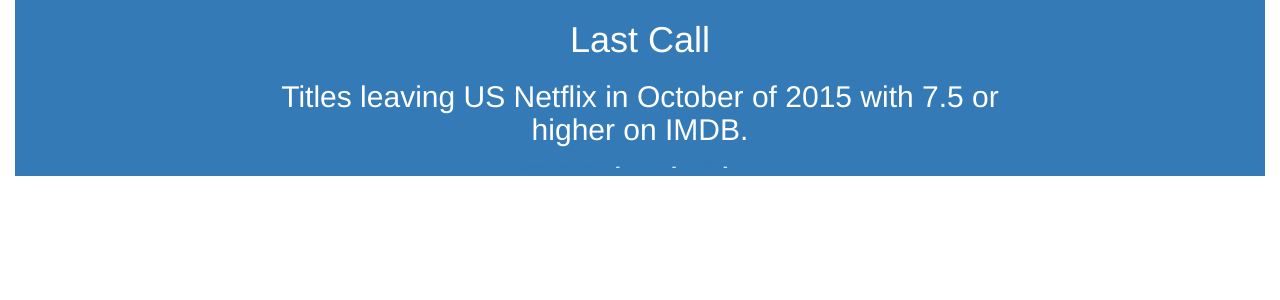
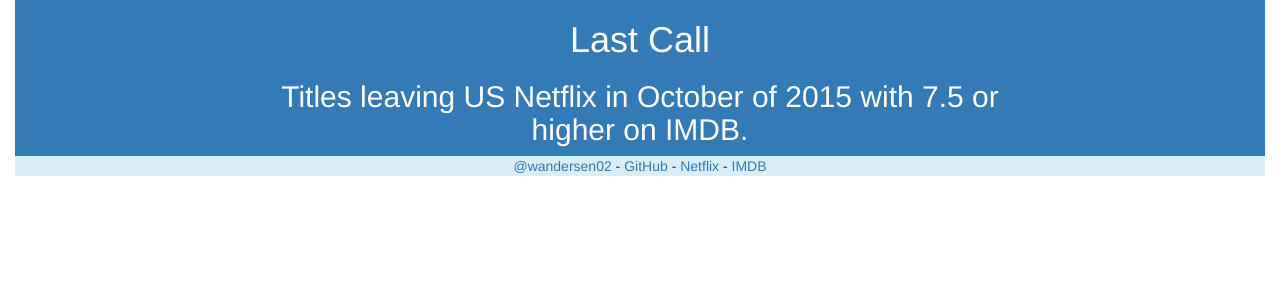
Before and after one commit to lostphilosopher/last-call, a Jekyll site: the page built from index.html, in a window 1280 px wide. Shown: the top 300 px of the page. Built offline with Jekyll 4.4.1, drawn with Linux system fonts in a browser that asks for light colours.

Commit message:
Background colors

```diff
--- a/assets/css/utility.css
+++ b/assets/css/utility.css
@@ -14,7 +14,3 @@
 .text-left {
   text-align: left;
 }
-
-.white-links {
-  color: #FFFFFF;
-}
--- a/index.html
+++ b/index.html
@@ -11,11 +11,11 @@ layout: default
   </div>
   <div class='js-target'>
   </div>
-  <div class='row bg-primary text-center'>
-    <a href='https://twitter.com/wandersen02' class='white-links'>@wandersen02</a> -
-    <a href='https://github.com/lostphilosopher/last-call' class='white-links'>GitHub</a> -
-    <a href='https://www.netflix.com/' class='white-links'>Netflix</a> -
-    <a href='http://www.imdb.com/' class='white-links'>IMDB</a>
+  <div class='row bg-info text-center'>
+    <a href='https://twitter.com/wandersen02'>@wandersen02</a> -
+    <a href='https://github.com/lostphilosopher/last-call'>GitHub</a> -
+    <a href='https://www.netflix.com/'>Netflix</a> -
+    <a href='http://www.imdb.com/'>IMDB</a>
   </div>
 </div>
 
```
